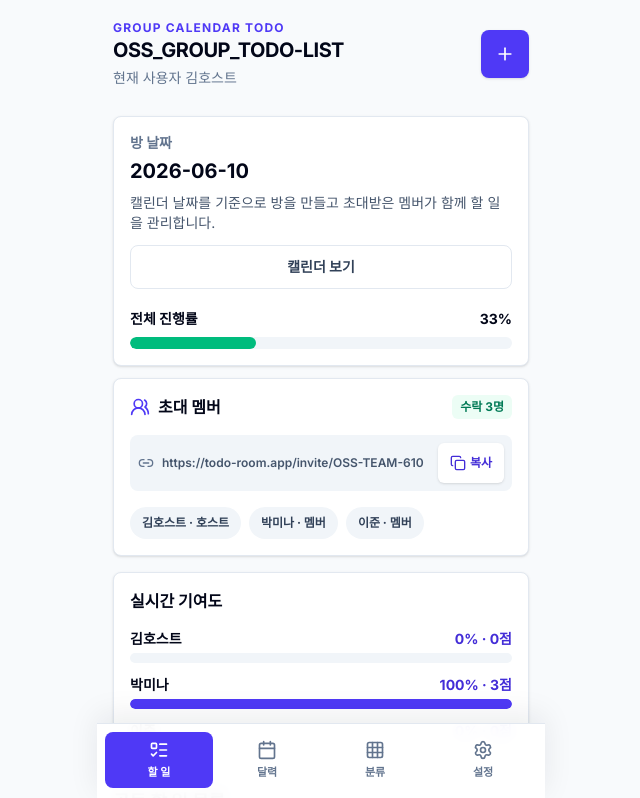
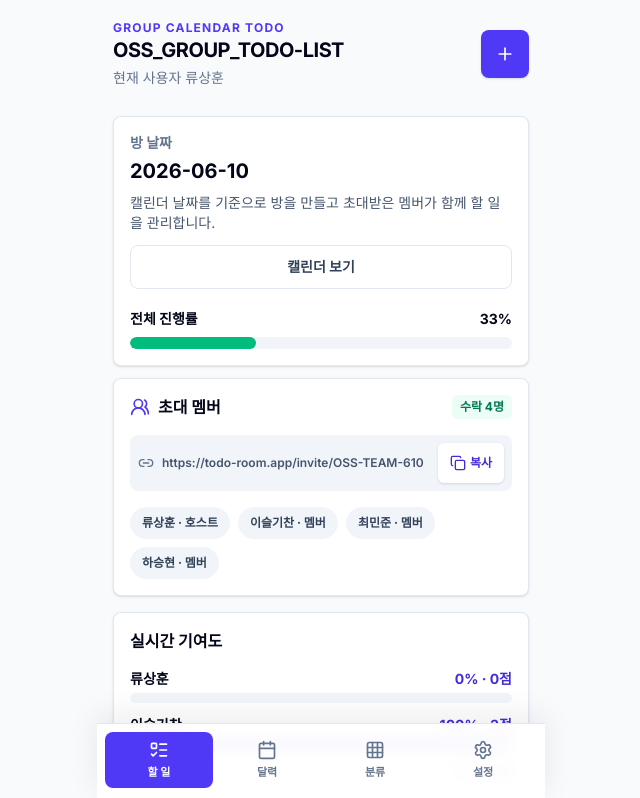
Before and after one commit to S3unghyun/OSS_Project, a React (Vite) app: page / in a window 1280 px wide. Shown: the top 798 px of the page, without its empty margins (319-959 px from the left). Built offline with nearby package versions, Linux system fonts and the light colour scheme.

Commit message:
달력에서 방생성하면 달력 초기화 되는 버그 수정

```diff
--- a/src/App.tsx
+++ b/src/App.tsx
@@ -12,9 +12,10 @@ const STORAGE_KEY = 'group_todo_workspace_v1';
 const CURRENT_DATE_STR = '2026-06-10';
 
 const USERS: User[] = [
-  { id: 'u-host', name: '김호스트', email: 'host@example.com', avatarUrl: 'https://api.dicebear.com/8.x/initials/svg?seed=KH' },
-  { id: 'u-mina', name: '박미나', email: 'mina@example.com', avatarUrl: 'https://api.dicebear.com/8.x/initials/svg?seed=PM' },
-  { id: 'u-jun', name: '이준', email: 'jun@example.com', avatarUrl: 'https://api.dicebear.com/8.x/initials/svg?seed=LJ' }
+  { id: 'u-host', name: '류상훈', email: 'sanghun@example.com', avatarUrl: 'https://api.dicebear.com/8.x/initials/svg?seed=RSH' },
+  { id: 'u-seulgichan', name: '이슬기찬', email: 'seulgichan@example.com', avatarUrl: 'https://api.dicebear.com/8.x/initials/svg?seed=LSG' },
+  { id: 'u-minjun', name: '최민준', email: 'minjun@example.com', avatarUrl: 'https://api.dicebear.com/8.x/initials/svg?seed=CMJ' },
+  { id: 'u-seunghyun', name: '하승현', email: 'seunghyun@example.com', avatarUrl: 'https://api.dicebear.com/8.x/initials/svg?seed=HSH' }
 ];
 
 const CURRENT_USER_ID = 'u-host';
@@ -44,8 +45,8 @@ const INITIAL_TASKS: Task[] = [
     dueDateValue: '2026-06-10',
     weight: 3,
     createdById: 'u-host',
-    assigneeId: 'u-mina',
-    completedById: 'u-mina',
+    assigneeId: 'u-seulgichan',
+    completedById: 'u-seulgichan',
     completedAt: Date.now() - 7200000,
     completionNote: '초대 링크 화면까지 검수 완료',
     postponeCount: 0
@@ -74,8 +75,8 @@ const INITIAL_TASKS: Task[] = [
     dueDate: '2026-06-11 12:00',
     dueDateValue: '2026-06-11',
     weight: 2,
-    createdById: 'u-jun',
-    assigneeId: 'u-jun',
+    createdById: 'u-minjun',
+    assigneeId: 'u-seunghyun',
     postponeCount: 0
   }
 ];
@@ -83,7 +84,7 @@ const INITIAL_TASKS: Task[] = [
 const INITIAL_SETTINGS: AppSettings = {
   darkMode: false,
   notifications: true,
-  accountName: '김호스트',
+  accountName: '류상훈',
   accountPlan: 'Team Beta',
   accountAvatar: USERS[0].avatarUrl || ''
 };
@@ -295,7 +296,6 @@ export default function App() {
       inviteCode: `https://todo-room.app/invite/${Math.random().toString(36).slice(2, 9).toUpperCase()}`
     };
     setRoom(nextRoom);
-    setTasks([]);
   };
 
   const handleClearAllData = () => {
```
